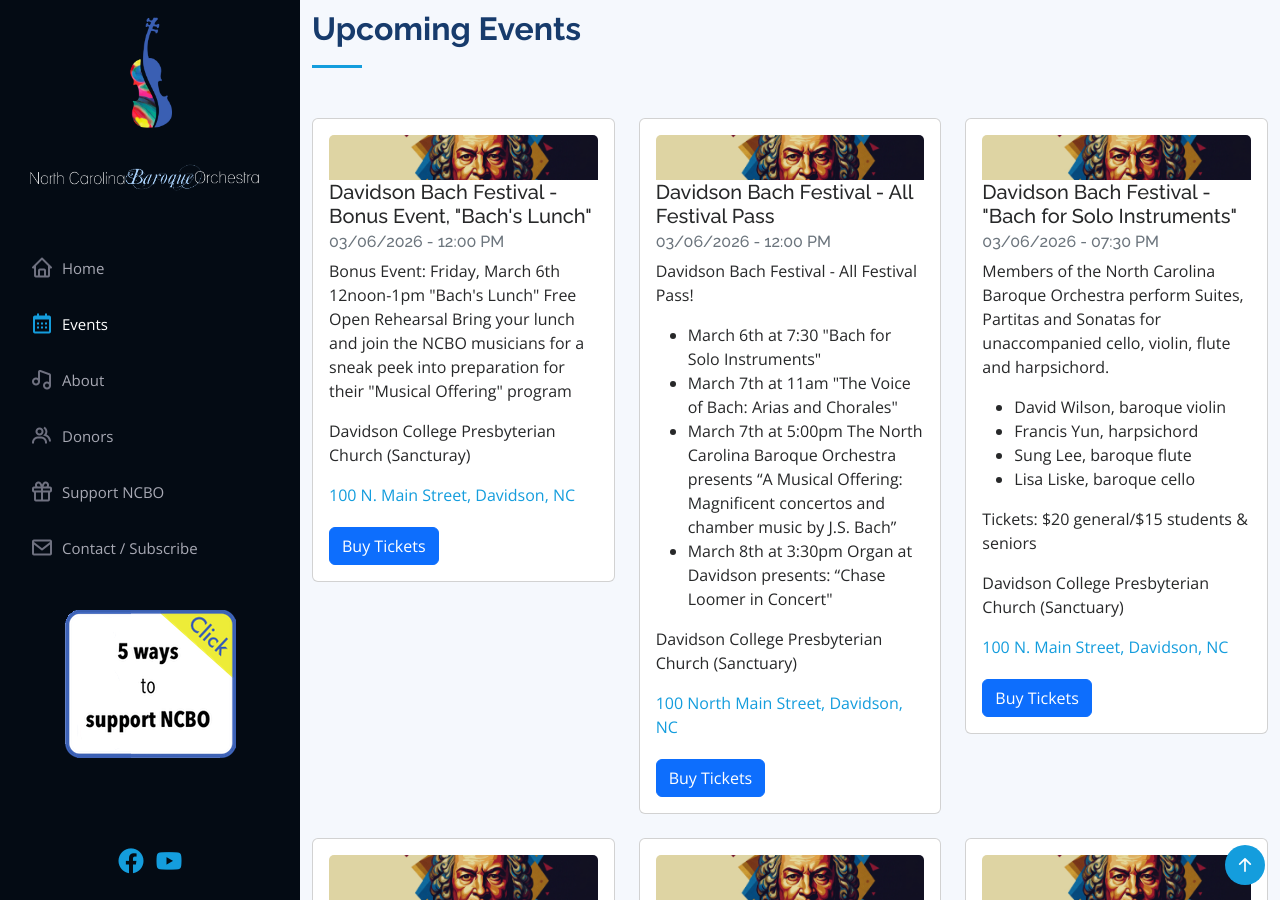
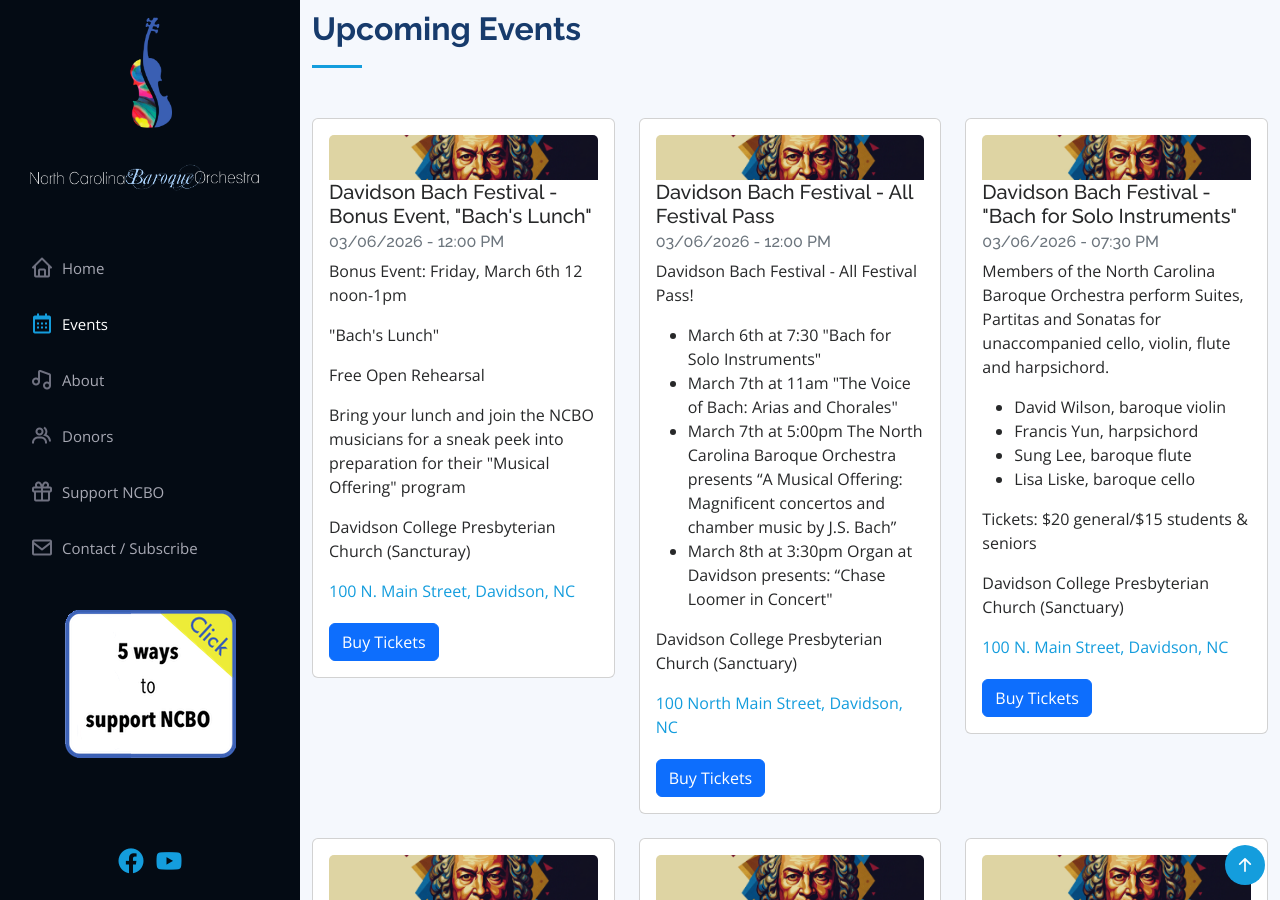
Before and after one commit to ncbaroqueorchestra/ncboweb, a Jekyll site: the page built from index.md, in a window 1280 px wide and 900 px high, scrolled down 1074 px. Built offline with Jekyll 4.4.1, drawn with Linux system fonts in a browser that asks for light colours; comment, search, counter and statistics services are not loaded.

Commit message:
Updated NCBO events

```diff
--- a/_data/events.yml
+++ b/_data/events.yml
@@ -1,7 +1,7 @@
 - address: 100 N. Main Street, Davidson, NC
-  description: 'Bonus Event: Friday, March 6th 12noon-1pm
+  description: 'Bonus Event: Friday, March 6th 12 noon-1pm
 
-    "Bach''s Lunch" Free Open Rehearsal
+    <p>"Bach''s Lunch"</p><p>Free Open Rehearsal</p>
 
     Bring your lunch and join the NCBO musicians
 
```
